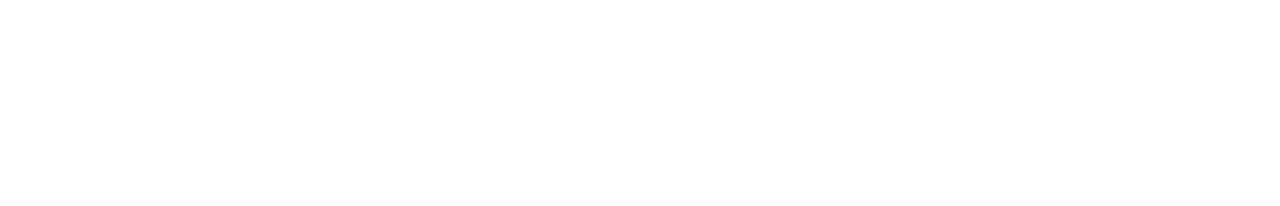
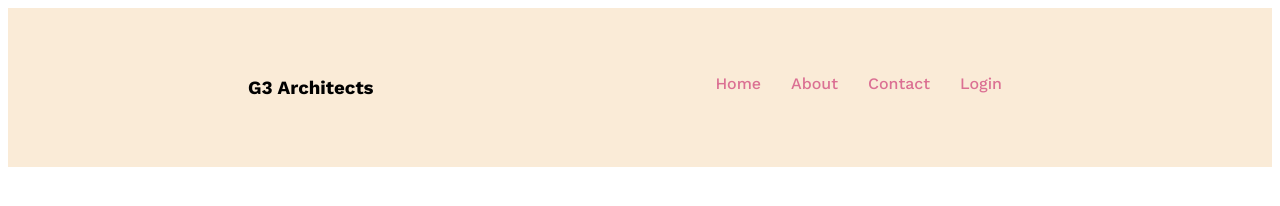
Before and after one commit to Mamun-2023/module-9, a plain HTML site: page index.html in a window 1280 px wide. Drawn offline with nearby package versions, Linux system fonts and the light colour scheme.

Commit message:
adding nav bar

```diff
--- a/index.html
+++ b/index.html
@@ -7,6 +7,27 @@
     <title>module 9</title>
 </head>
 <body>
+   <header>
 
+<nav>
+<h3>G3 Architects
+</h3>
+
+    <ul>
+        <li><a href="">Home</a></li>
+        <li><a href="">About</a></li>
+        <li><a href="">Contact</a></li>
+        <li><a href="">Login</a></li>
+    </ul>
+</nav>
+   </header>
+
+   <main>
+
+   </main>
+
+   <footer>
+
+   </footer>
 </body>
 </html>
--- a/style.css
+++ b/style.css
@@ -0,0 +1,29 @@
+/* work sans google font from google font */
+@import url('https://fonts.googleapis.com/css2?family=Lato:wght@300;400;700;900&family=Work+Sans:wght@400;500;600;700;800&display=swap');
+
+*{
+font-family: 'Lato', sans-serif;
+font-family: 'Work Sans', sans-serif;
+}
+/* nav related styles  */
+header{
+    background-color: antiquewhite;
+    padding:50px 240px ;
+}
+nav {
+    display: flex;
+    justify-content: space-between;
+}
+nav>ul{
+    display: flex;
+}
+ul > li{
+    list-style: none;
+    margin-right: 30px;
+    font-weight: 500;
+    font-size: 1rem;
+}
+nav li a {
+    text-decoration: none;
+    color: palevioletred;
+}
```
Also changed, not shown: images/architect.png (added), images/banner.png (added), images/icons/customers.png (added), images/icons/email.png (added), images/icons/projects.png (added), images/icons/ribon.png (added), images/sponsors/amazon.png (added), images/sponsors/figma.png (added), images/sponsors/google.png (added), images/sponsors/spotify.png (added), images/sponsors/telerama.png (added), images/team1.png (added), images/team2.png (added), images/team3.png (added), 1 more files.
